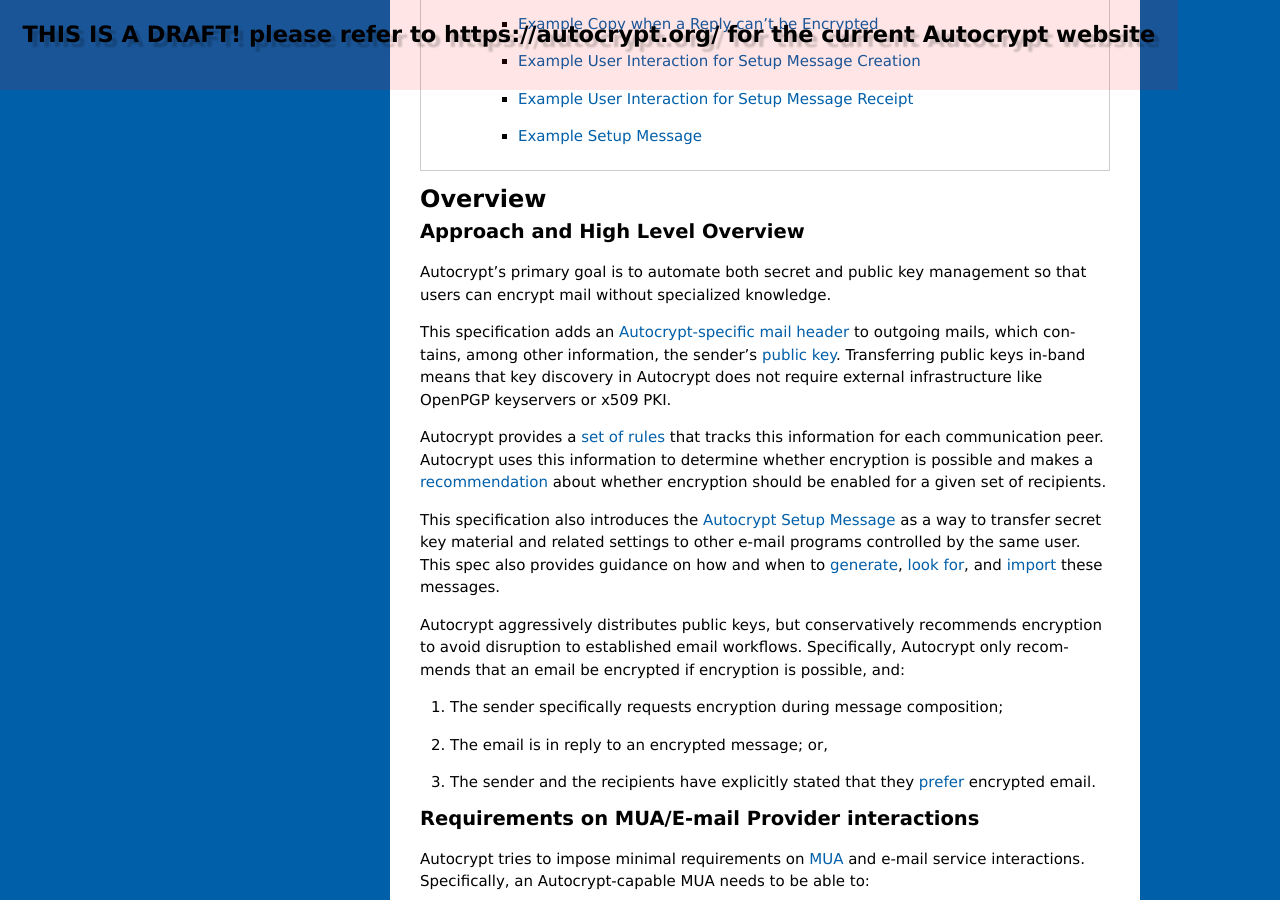
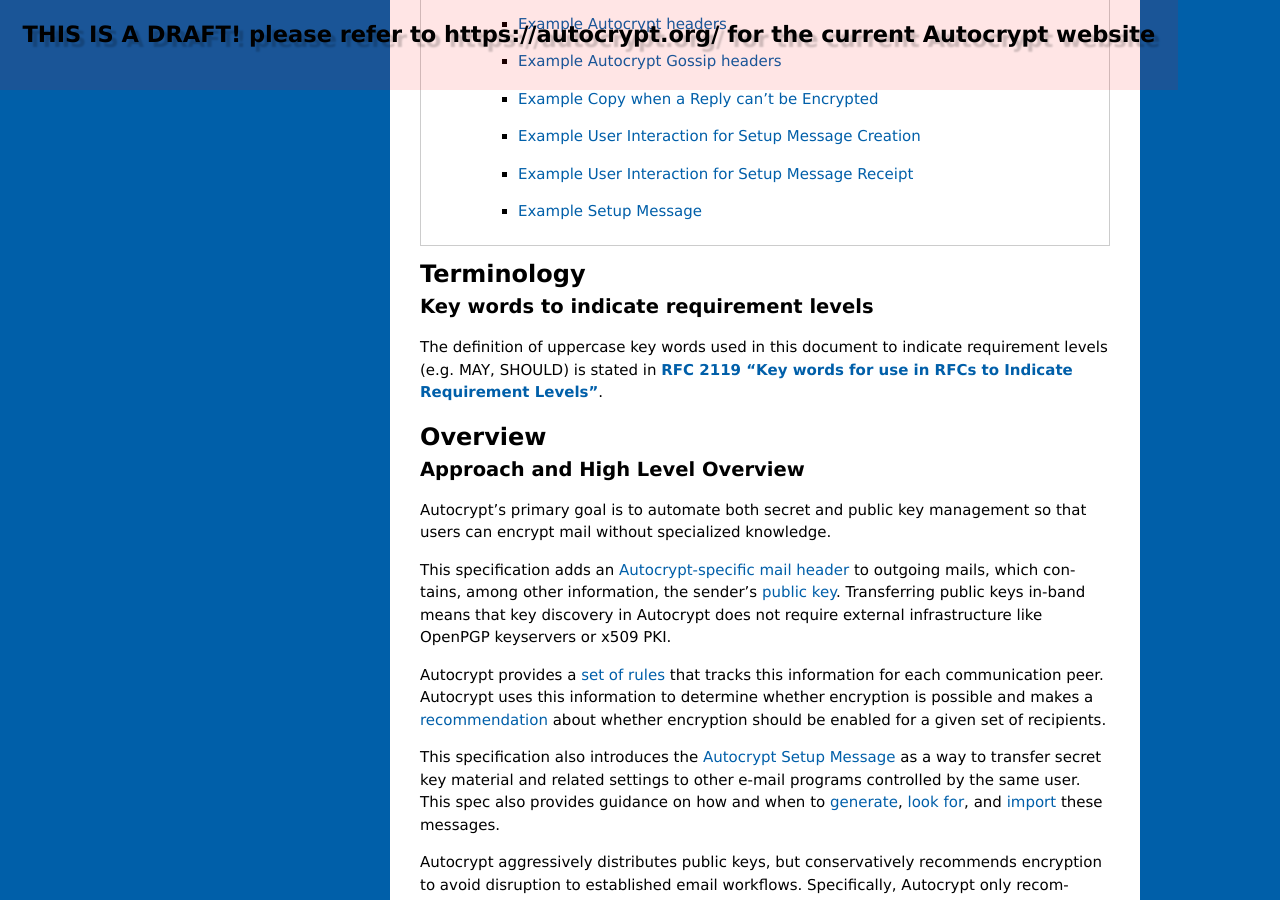
Before and after one commit to autocrypt/autocrypt, a Sphinx documentation site: the page built from doc/level1.rst, in a window 1280 px wide and 900 px high, scrolled down 2663 px. Built offline with Sphinx 7.4.7, drawn with Linux system fonts in a browser that asks for light colours; pages that are not in the unit, such as notebooks, are missing from menus; some of the changed text lies outside the part shown.

Commit message:
Add terminology for key words used to indicate requirement levels

```diff
--- a/doc/level1.rst
+++ b/doc/level1.rst
@@ -58,6 +58,16 @@
    \newpage
    \sphinxtableofcontents
    \newpage
+
+Terminology
+-----------
+
+Key words to indicate requirement levels
+++++++++++++++++++++++++++++++++++++++++
+
+The definition of uppercase key words used in this document to indicate requirement
+levels (e.g. MAY, SHOULD) is stated in :rfc:`RFC 2119 "Key words for use in RFCs
+to Indicate Requirement Levels"<2119>`.
 
 Overview
 --------
```
